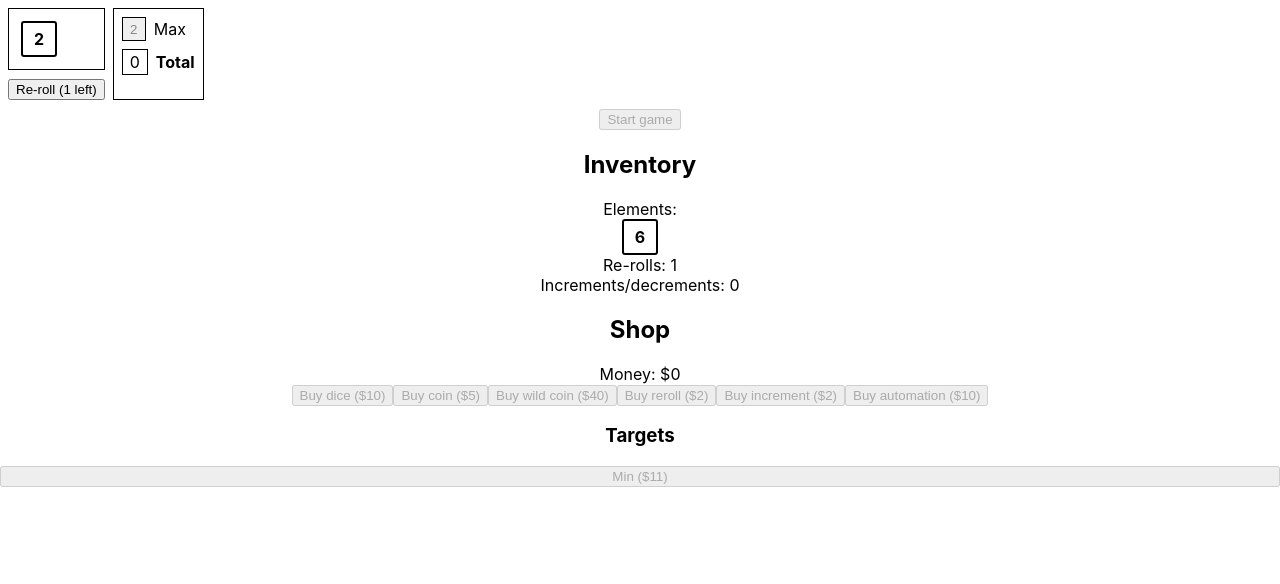
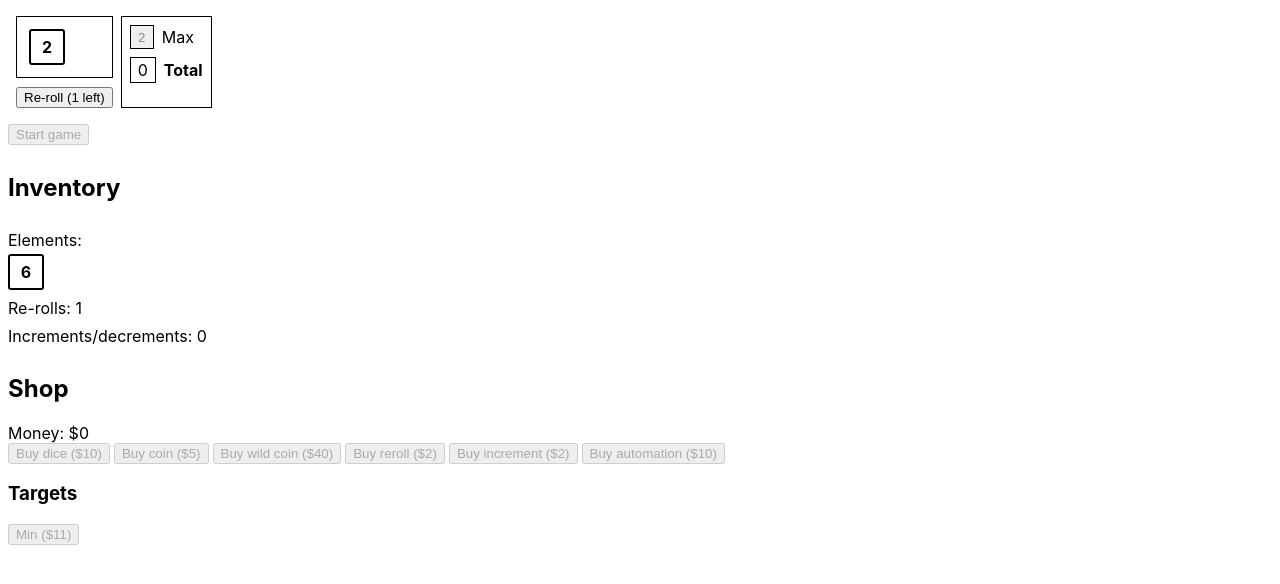
Before and after one commit to nick-hiebl/yahtz-like, a React (Create React App) app: page / in a window 1280 px wide. Shown: the top 584 px of the page. Built offline with nearby package versions, Linux system fonts and the light colour scheme; the HTML template or start-up script is replaced by a standard one.

Commit message:
Slightly improved page structure

```diff
--- a/src/App.css
+++ b/src/App.css
@@ -1,38 +1,22 @@
 .App {
-  text-align: center;
+  padding: 8px;
 }
 
-.App-logo {
-  height: 40vmin;
-  pointer-events: none;
+.row {
+  display: flex;
+  flex-direction: row;
+  align-items: center;
 }
 
-@media (prefers-reduced-motion: no-preference) {
-  .App-logo {
-    animation: App-logo-spin infinite 20s linear;
-  }
+.column {
+  display: flex;
+  flex-direction: column;
 }
 
-.App-header {
-  background-color: #282c34;
-  min-height: 100vh;
-  display: flex;
-  flex-direction: column;
-  align-items: center;
-  justify-content: center;
-  font-size: calc(10px + 2vmin);
-  color: white;
+.gap-4px {
+  gap: 4px;
 }
 
-.App-link {
-  color: #61dafb;
+.gap-8px {
+  gap: 8px;
 }
-
-@keyframes App-logo-spin {
-  from {
-    transform: rotate(0deg);
-  }
-  to {
-    transform: rotate(360deg);
-  }
-}
--- a/src/GameState/index.tsx
+++ b/src/GameState/index.tsx
@@ -1,10 +1,10 @@
 import { useCallback, useState } from 'react';
 
-import { Game, ValueComponent } from '../Game/Game';
+import { Game, ValueComponent } from '../Game';
+import { GameArguments } from '../Game/types';
 import { createCoin, createDice } from '../element';
 import { type Element, type Target, isNumberValue } from '../types';
 import { countMatchingPredicate, countSymbol, sum } from '../value-utils';
-import { GameArguments } from '../Game/types';
 
 import './style.css';
 
@@ -106,7 +106,7 @@ export const GameStateComponent = () => {
         });
 
     return (
-        <div>
+        <div className="column gap-8px">
             <Game
                 key={gameState.gameKey}
                 {...gameState}
@@ -115,6 +115,7 @@ export const GameStateComponent = () => {
                 automationOn={automationEnabled && automationOn}
                 setAutomationOn={setAutomationOn}
             />
+            <div className="row">
                 <button
                     disabled={!isComplete}
                     onClick={() => {
@@ -130,9 +131,16 @@ export const GameStateComponent = () => {
                 >
                     Start game
                 </button>
-            <div id="inventory">
+                {automationEnabled && (
+                    <label>
+                        <input type="checkbox" />
+                        Auto-reset?
+                    </label>
+                )}
+            </div>
+            <div id="inventory" className="column gap-8px">
                 <h2>Inventory</h2>
-                <div>
+                <div className="column gap-4px">
                     Elements:
                     <ul className="inline">
                         {elements.map((element, index) => (
@@ -148,6 +156,7 @@ export const GameStateComponent = () => {
             <div id="shop">
                 <h2>Shop</h2>
                 <div>Money: ${money}</div>
+                <div className="row gap-4px">
                     <button
                         disabled={money < nextDiceCost}
                         onClick={() => {
@@ -200,8 +209,9 @@ export const GameStateComponent = () => {
                             setAutomationEnabled(true);
                         }}
                     >
-                    Buy automation (${AUTOMATION_COST})
+                        Buy automation ({automationEnabled ? 'Bought' : `$${AUTOMATION_COST}`})
                     </button>
+                </div>
                 {buyableTargets.length > 0 && (
                     <div>
                         <h3>Targets</h3>
--- a/src/GameState/style.css
+++ b/src/GameState/style.css
@@ -5,11 +5,13 @@ ul {
     margin: 0;
     padding: 0;
     justify-content: center;
+    width: fit-content;
 }
 
 ul.inline {
     flex-direction: row;
     justify-content: center;
+    width: fit-content;
 }
 
 li {
```
Also changed, not shown: src/Game/index.tsx (renamed from src/Game/Game.tsx). Lines whose indentation alone changed are shown as unchanged.
